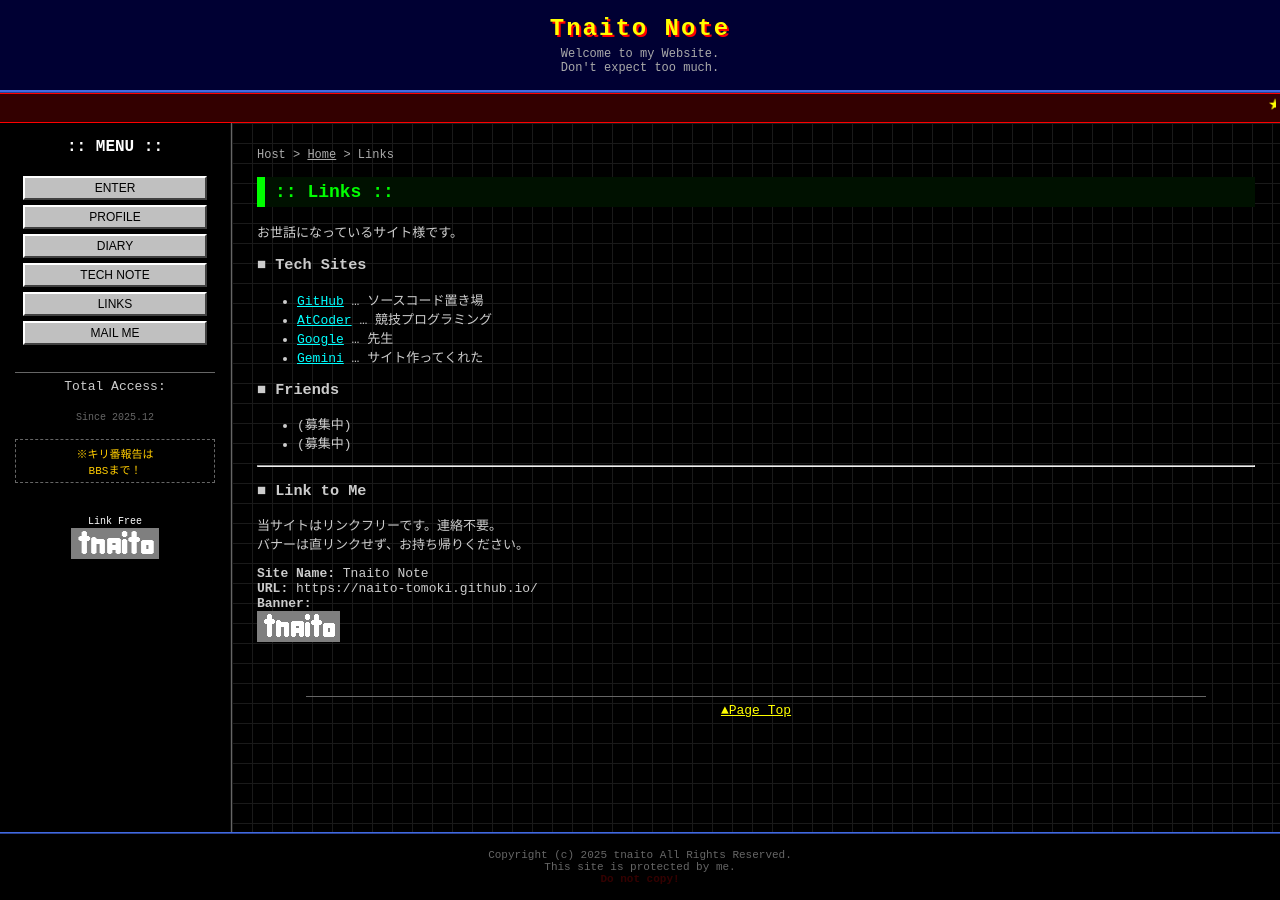
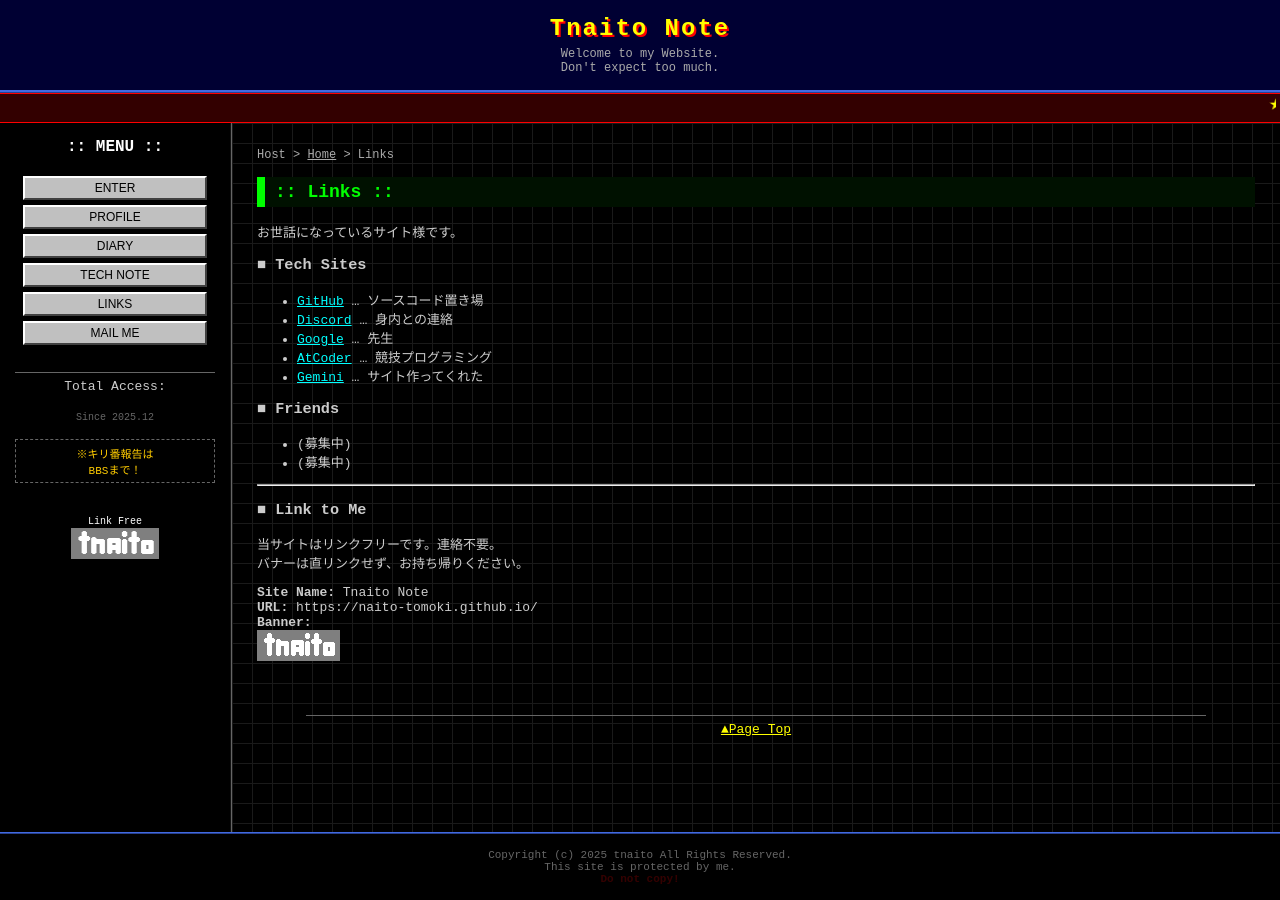
Before and after one commit to naito-tomoki/naito-tomoki.github.io, a Jekyll site: the page built from links.md, in a window 1280 px wide. Built offline with Jekyll 4.4.1, drawn with Linux system fonts in a browser that asks for light colours; comment, search, counter and statistics services are not loaded.

Commit message:
add discord from tech sites

```diff
--- a/links.md
+++ b/links.md
@@ -10,8 +10,9 @@ permalink: /links/
 
 ### ■ Tech Sites
 * [GitHub](https://github.com/naito-tomoki/) ... ソースコード置き場
+* [Discord](https://discord.com/app) ... 身内との連絡
+* [Google](https://google.com) ... 先生
 * [AtCoder](https://atcoder.jp) ... 競技プログラミング
-* [Google](https://google.com) ... 先生
 * [Gemini](https://gemini.google.com) ... サイト作ってくれた
 
 ### ■ Friends
```
